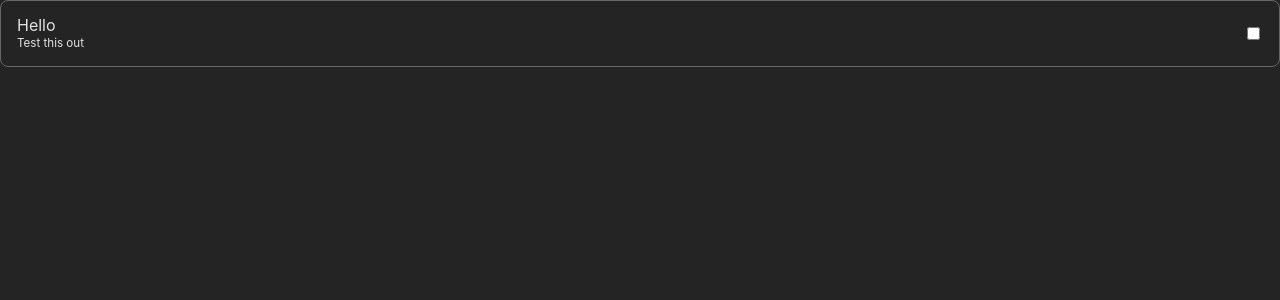
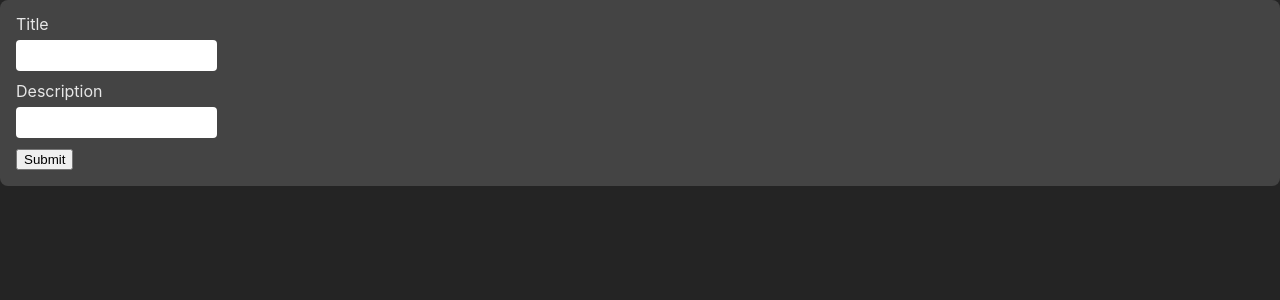
Before and after one commit to Atif-OCB/ocb24_react_5, a React (Vite) app: page / in a window 1280 px wide. Shown: the top 300 px of the page. Built offline with nearby package versions, Linux system fonts and the light colour scheme.

Commit message:
feat: add new todo form

```diff
--- a/src/App.jsx
+++ b/src/App.jsx
@@ -1,19 +1,46 @@
 import { useState } from 'react';
-import Card from "./components/Card"
+import Card from "./components/Card";
+import NewTodo from "./components/NewTodo";
 
 function App() {
-  const [test, setTest] = useState(false);
+  const [todos, setTodos] = useState([]);
+
+  const handleAddNewTodo = ({
+    title,
+    description,
+  }) => {
+    const newTodoItem = {
+      id: Math.random().toString(),
+      title,
+      description,
+      checked: false,
+    };
+
+    setTodos((prevTodos) => {
+      return [...prevTodos, newTodoItem];
+    });
+
+  }
 
   return (
     <>
-      <Card
-        id={1}
-        title="Hello"
-        description="Test this out"
-        checked={test}
-        toggleDone={(event) => {
-          setTest(event.target.checked);
-        }} />
+      <NewTodo addNewTodo={handleAddNewTodo} />
+      {
+        todos.map((todo) => {
+          return (
+            <Card
+              id={todo.id}
+              key={todo.id}
+              title={todo.title}
+              description={todo.description}
+              checked={todo.checked}
+              toggleDone={(event) => {
+                // setTest(event.target.checked);
+              }}
+            />
+          );
+        })
+      }
     </>
   )
 }
--- a/src/components/Card.jsx
+++ b/src/components/Card.jsx
@@ -18,9 +18,10 @@ const Card = (props) => {
       }}>
         <h2 style={{
           fontSize: '1rem',
+          fontWeight: 'bold',
         }}>{props.title}</h2>
         <p style={{
-          fontSize: '0.725rem',
+          fontSize: '0.625rem',
         }}>{props.description}</p>
       </label>
       <input
--- /dev/null
+++ b/src/components/NewTodo.jsx
@@ -0,0 +1,78 @@
+import PropTypes from 'prop-types';
+
+const NewTodo = (props) => {
+  /**
+   * ✅ 1. Buat form
+   * ✅ 2. ada 2 input - title, description
+   * ✅ 3. ada 1 button - submit
+   * 4. ketika button di klik, maka akan memanggil function onSubmit
+   * 5. extract input daripada form
+   * 6. panggil api
+   */
+  const handleSubmit = (event) => {
+    event.preventDefault();
+
+    const formContent = event.target.elements;
+    const title = formContent.title.value;
+    const description = formContent.description.value;
+
+    props.addNewTodo({
+      title,
+      description,
+    });
+
+    event.target.reset();
+  };
+
+  return (
+    <form onSubmit={handleSubmit} style={{
+      display: 'flex',
+      flexDirection: 'column',
+      alignItems: 'flex-start',
+      gap: '0.725rem',
+      padding: '1rem',
+      backgroundColor: '#444444',
+      borderRadius: '0.5rem',
+    }}>
+      <fieldset style={{
+        display: 'flex',
+        flexDirection: 'column',
+        gap: '0.5rem',
+      }}>
+        <label htmlFor="title">Title</label>
+        <input type="text" id="title" name="title" style={{
+          padding: '0.5rem 0.75rem',
+          borderRadius: '0.25rem',
+          border: 'none',
+          backgroundColor: '#ffffff',
+          color: '#000000',
+          outline: 'none',
+        }} />
+      </fieldset>
+
+      <fieldset style={{
+        display: 'flex',
+        flexDirection: 'column',
+        gap: '0.5rem',
+      }}>
+        <label htmlFor="description">Description</label>
+        <input type="text" id="description" name="description" style={{
+          padding: '0.5rem 0.75rem',
+          borderRadius: '0.25rem',
+          border: 'none',
+          backgroundColor: '#ffffff',
+          color: '#000000',
+          outline: 'none',
+        }} />
+      </fieldset>
+
+      <button type="submit">Submit</button>
+    </form>
+  )
+}
+
+NewTodo.propTypes = {
+  addNewTodo: PropTypes.func,
+}
+
+export default NewTodo;
```
Also changed, not shown: src/utils/spreadOperators.js (added, +7 -0 lines).
